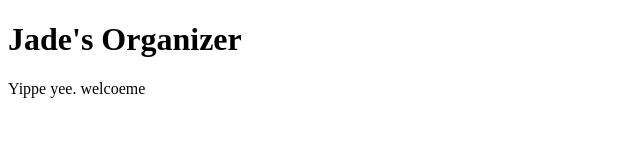
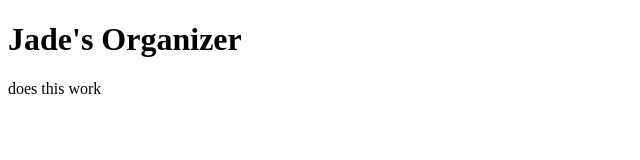
Before and after one commit to kjadec/Organizer, a plain HTML site: page index.html in a window 1280 px wide. Shown: the full height of the page, 0-640 px from the left. Drawn offline with Linux system fonts and the light colour scheme.

Commit message:
Update index.html

```diff
--- a/index.html
+++ b/index.html
@@ -4,7 +4,7 @@
 
 <h1>Jade's Organizer</h1>
 
-<p>Yippe yee. welcoeme</p>
+<p>does this work</p>
 
 </body>
 </html>
```
